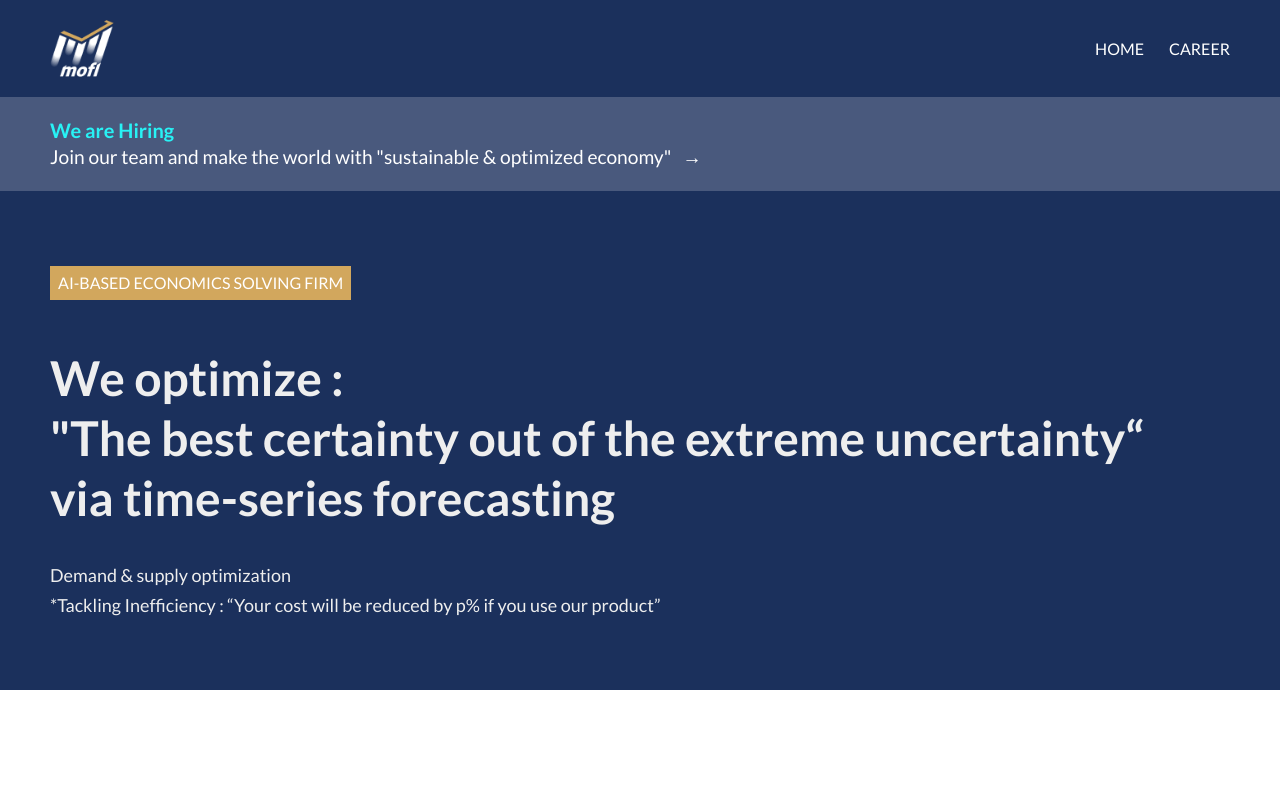
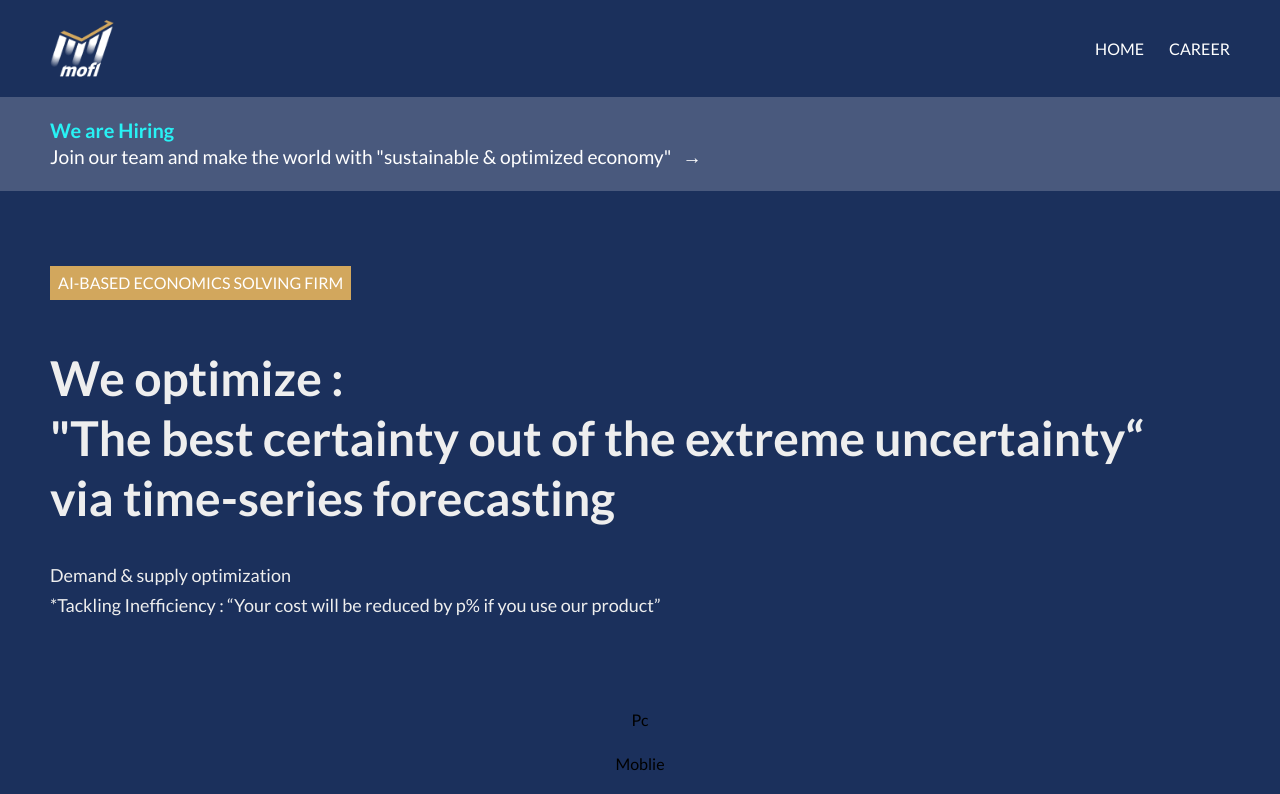
Before and after one commit to mf-yechan-do/Mofl_Website, a Next.js app in the folder mofl-app/: page / in a window 1280 px wide. Shown: the top 794 px of the page. Built offline with nearby package versions, Linux system fonts and the light colour scheme; grey boxes are pictures that could not be loaded.

Commit message:
video_compressor

```diff
--- a/mofl-app/component/home.component/banner.tsx
+++ b/mofl-app/component/home.component/banner.tsx
@@ -30,18 +30,34 @@ export default class Banner extends Component<Props> {
       </Pc>
           <Mobile>
       </Mobile>
+      <BrowserView>
+          <p>Pc</p>
+          </BrowserView>
+      <MobileView>
+          <p>Moblie</p>
+          </MobileView>
 
       {(() => {
         if (isMobile) {
+          return (
+          <>
+          <p>Pc</p>
           <Video style={{paddingBottom:"100px"}}
           height="auto" autoPlay muted loop playsinline poster="/images/mofl_video.gif">
              <source src="/images/mofl_video_high_720_3~6.mp4" type="video/mp4"></source>
           </Video>
+          </>
+          )
         } else {
+          return (
+          <>
+          <p>Moblie</p>
           <Video style={{paddingBottom:"100px"}}
           height="auto" autoPlay muted loop poster="/images/mofl_video.gif">
              <source src="/images/mofl_video_high.mp4" type="video/mp4"></source>
           </Video>
+          </>
+          )
         }
       })()}
       </div>
```
